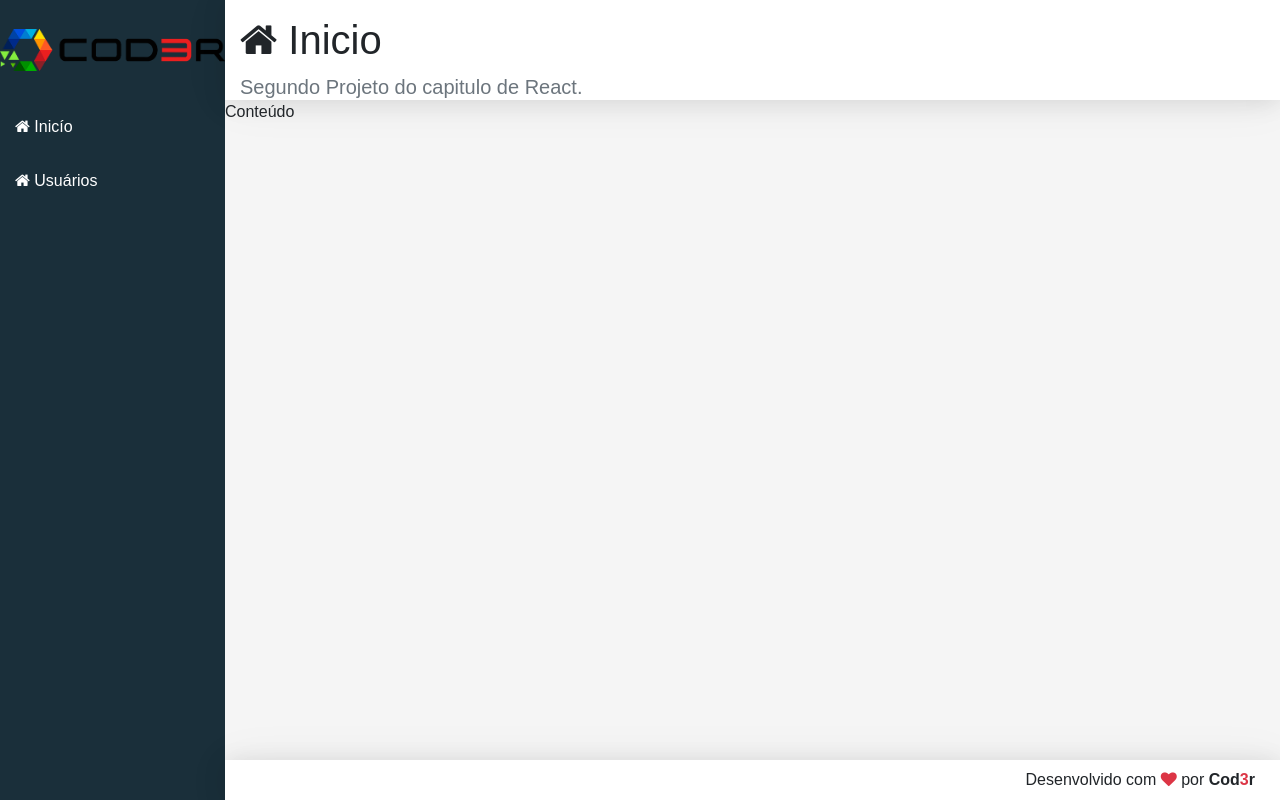
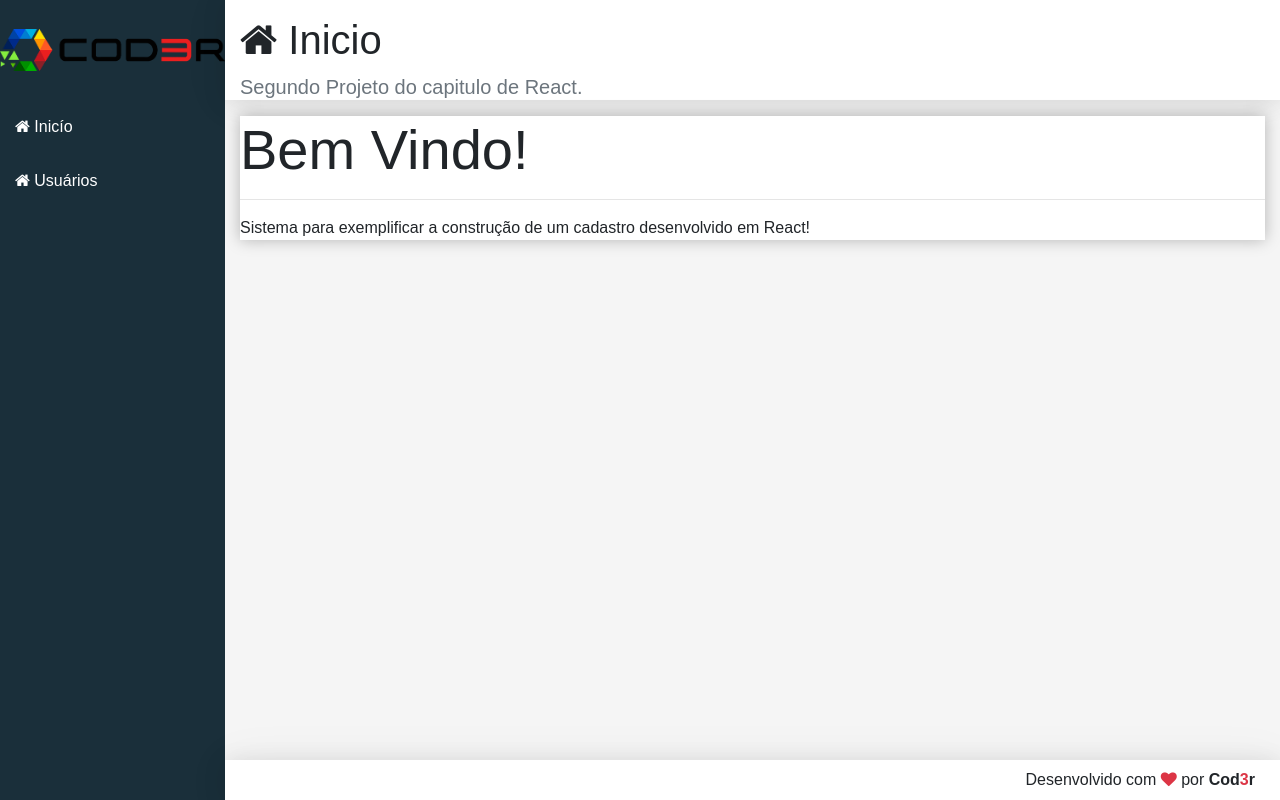
Before and after one commit to TiagoMiranda009/cadastroDeUsuarios, a React (Create React App) app in the folder frontend/: page / in a window 1280 px wide. Built offline with nearby package versions, Linux system fonts and the light colour scheme.

Commit message:
Adicionando componentes de conteúdo

```diff
--- /dev/null
+++ b/frontend/src/componentes/home/Home.jsx
@@ -0,0 +1,11 @@
+import React from 'react'
+import Main from '../template/Main'
+
+export default props =>
+<Main icon="home" title="Inicio"
+    subtitle="Segundo Projeto do capitulo de React.">
+    <div className="display-4">Bem Vindo!</div>
+    <hr />
+    <p className="mb-0">Sistema para exemplificar a construção
+         de um cadastro desenvolvido em React!</p>
+</Main>
--- a/frontend/src/componentes/template/Main.css
+++ b/frontend/src/componentes/template/Main.css
@@ -0,0 +1,4 @@
+main > div {
+    background-color: #FFF;
+    box-shadow: 0px 0px 15px #0004;
+}
--- a/frontend/src/componentes/template/Main.jsx
+++ b/frontend/src/componentes/template/Main.jsx
@@ -5,7 +5,9 @@ import Header from './Header'
 export default props =>
     <React.Fragment>
         <Header {...props}/>
-        <main className="content">
-            Conteúdo
+        <main className="content container-fluid">
+            <div className="p3 mt-3">
+                {props.children}
+            </div>
         </main>
     </React.Fragment>
--- a/frontend/src/main/App.jsx
+++ b/frontend/src/main/App.jsx
@@ -5,14 +5,13 @@ import React from 'react'
 
 import Logo from '../componentes/template/Logo'
 import Nav from '../componentes/template/Nav'
-import Main from '../componentes/template/Main'
+import Home from '../componentes/home/Home'
 import Footer from '../componentes/template/Footer'
 
 export default props =>
     <div className="app">
         <Logo />
         <Nav />
-        <Main icon="home" title="Inicio"
-            subtitle="Segundo Projeto do capitulo de React." />
+        <Home />
         <Footer />
     </div>
```
